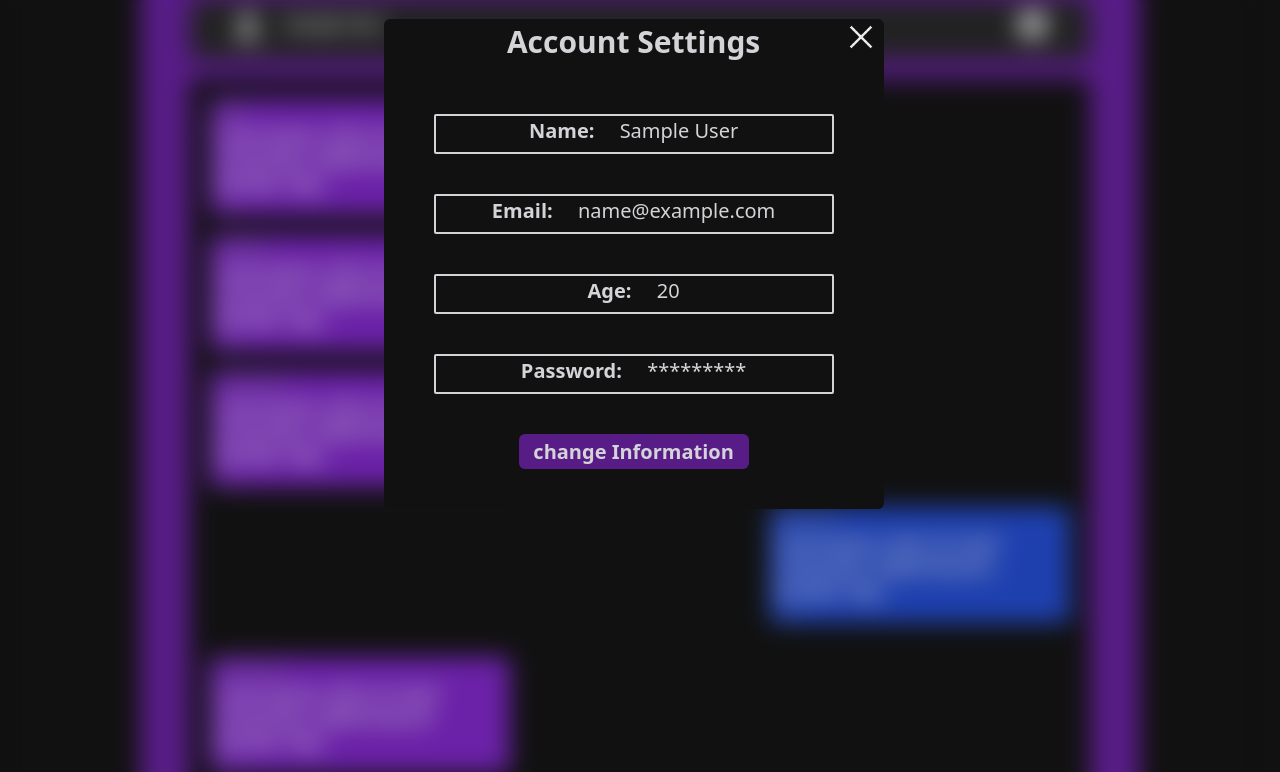
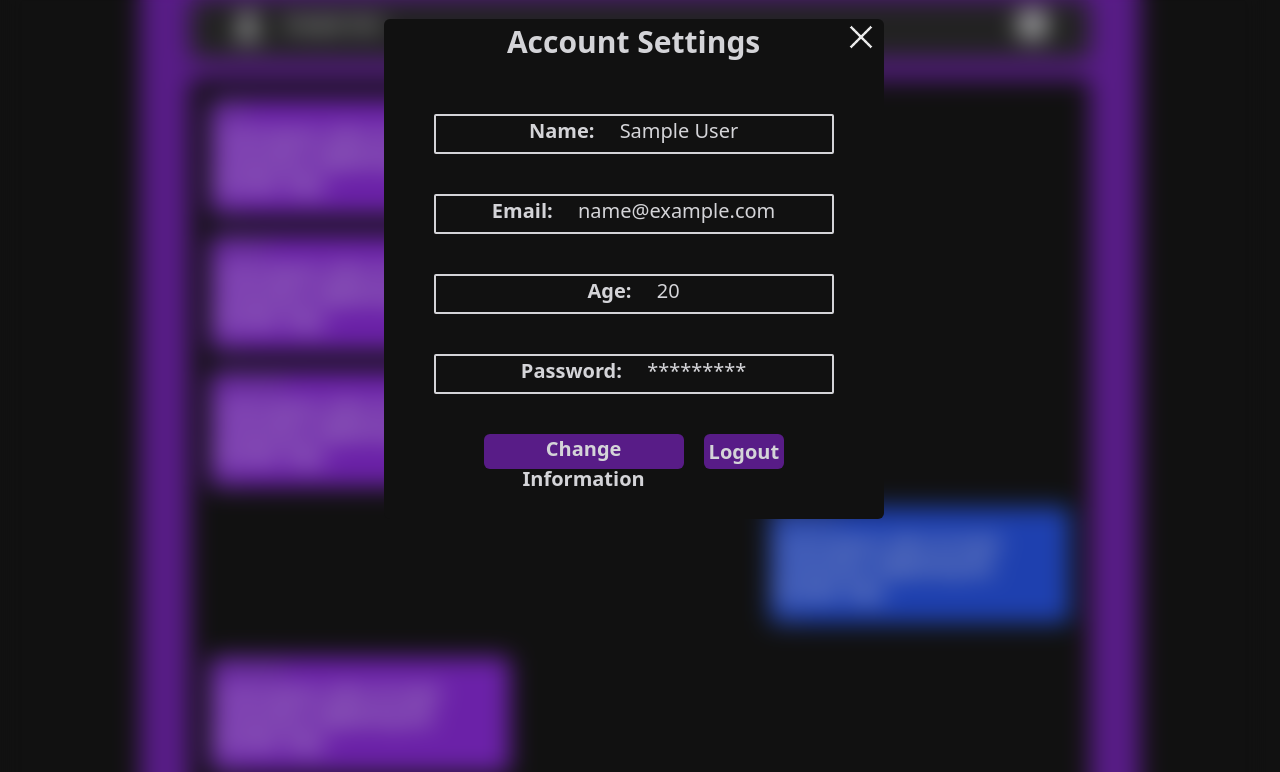
Before and after one commit to Kroplewski-M/Talk-To-Mat, a PHP site: page /chat.php in a window 1280 px wide. Shown: the part 21-793 px from the top of the page. Run offline with PHP 8.4, Linux system fonts and the light colour scheme; the visitor is signed in with stand-in values (Sample User, id 1); some libraries are stand-ins or nearby versions.

Commit message:
user can log out

```diff
--- a/chat.php
+++ b/chat.php
@@ -1,13 +1,22 @@
 <?php
     include 'config.php';
-
     $name = "Guest";
+    $email = "unknown";
+    $age = "unkown";
+    $password="none";
+    $is_logged = false;
 
     if(isset($_SESSION['name'])){
         $name = $_SESSION['name'];
         $email = $_SESSION['email'];
         $age = "20";
         $password="*********";
+        $is_logged = true;
+
+    }
+    if(isset($_POST['logout'])){
+        session_destroy();
+        header("location: index.php");
     }
 ?>
 
@@ -72,16 +81,19 @@
     </section>
       <!--ACCOUNT SETTINGS -->
       <section class="w-[99vw] h-[100vh] backdrop-blur-md absolute top-0">
-            <div class="max-w-[500px] h-[auto] bg-[#111111] mx-auto rounded-md mt-10 text-zinc-300 relative">
+            <div class="max-w-[500px] h-[500px] bg-[#111111] mx-auto rounded-md mt-10 text-zinc-300 relative">
                 <img src="./assets/close.png" alt="" class="w-[30px] absolute right-2 mt-[3px] hover:cursor-pointer">
                 <p class="text-[30px] text-center font-bold">Account Settings</p>
 
                 <div class="text-center font-bold text-[20px] mt-[50px]">
-                    <p class="border-solid border-2 border-zinc-300 rounded-sm h-[40px] w-[400px] mx-auto">Name: <span class="font-normal ml-5"> <?= $name ?> </span></p>
-                    <p class="mt-10 border-solid border-2 border-zinc-300 rounded-sm h-[40px] w-[400px] mx-auto">Email: <span class="font-normal ml-5"> <?= $email ?> </span></p>
-                    <p class="mt-10 border-solid border-2 border-zinc-300 rounded-sm h-[40px] w-[400px] mx-auto">Age: <span class="font-normal ml-5"> <?= $age ?> </span></p>
-                    <p class="mt-10 border-solid border-2 border-zinc-300 rounded-sm h-[40px] w-[400px] mx-auto">Password: <span class="font-normal ml-5"> <?= $password ?> </span></p>
-                    <button class="w-[230px] h-[35px] bg-purple-900 rounded-md mt-10 mb-10">change Information</button>
+                    <p class="border-solid border-2 border-zinc-300 rounded-sm h-[40px] max-w-[400px] mx-auto">Name: <span class="font-normal ml-5"> <?= $name ?> </span></p>
+                    <p class="mt-10 border-solid border-2 border-zinc-300 rounded-sm h-[40px] max-w-[400px] mx-auto">Email: <span class="font-normal ml-5"> <?= $email ?> </span></p>
+                    <p class="mt-10 border-solid border-2 border-zinc-300 rounded-sm h-[40px] max-w-[400px] mx-auto">Age: <span class="font-normal ml-5"> <?= $age ?> </span></p>
+                    <p class="mt-10 border-solid border-2 border-zinc-300 rounded-sm h-[40px] max-w-[400px] mx-auto">Password: <span class="font-normal ml-5"> <?= $password ?> </span></p>
+                    <button class="max-w-[200px] h-[35px] bg-purple-900 rounded-md mt-10 mb-10 float-left ml-[40px] md:ml-[100px] px-[5px]">Change Information</button>
+                    <form action="" method="POST">
+                        <button value="submit" name="logout" class="max-w-[200px] h-[35px] bg-purple-900 rounded-md mt-10 mb-10 float-left ml-5 px-[5px]" id="logout">Logout</button>
+                    </form>
                 </div>
             </div>
       </section>
--- a/index.php
+++ b/index.php
@@ -8,6 +8,7 @@
         header("location: register.php");
     }
 ?>
+
 <body>
     <section class="w-[99vw]">
          <div class="md:w-[40%] w-[100%] md:h-[100vh] h-[200px] md:float-right md:bg-purple-800/50">
```
